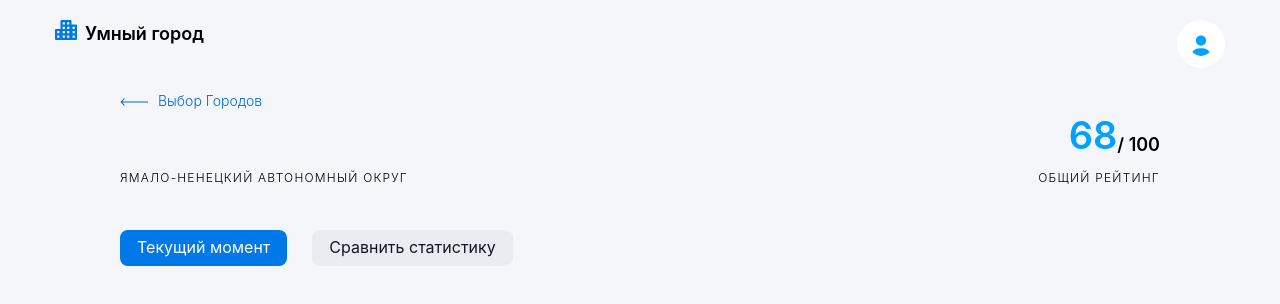
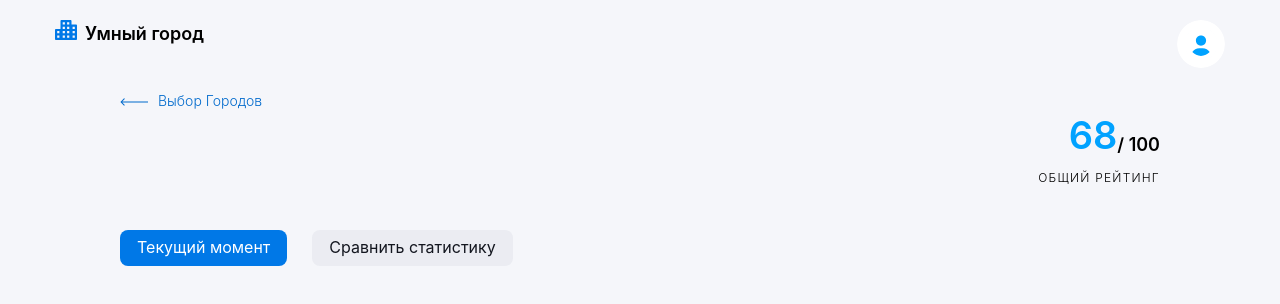
Before and after one commit to LuKas-03/smart_city_forc, a React (Create React App) app in the folder city69_frontend/: page /city/1 in a window 1280 px wide. Shown: the top 304 px of the page. Built offline with nearby package versions, Linux system fonts and the light colour scheme.

Commit message:
front corretcs

```diff
--- a/city69_frontend/src/pages/CityPage.js
+++ b/city69_frontend/src/pages/CityPage.js
@@ -41,7 +41,7 @@ const CityPage = (props) => {
         </DisplayRowSB>
 
         <DisplayRowSB style = {{ margin: '10px 0 44px 0' }}>
-            <Header5>ямало-ненецкий автономный округ</Header5>
+            <Header5> </Header5>
             <Header5>общий рейтинг</Header5>
         </DisplayRowSB>
             <ButtonSelector>
--- a/city69_frontend/src/pages/ParametrOfCityPage.js
+++ b/city69_frontend/src/pages/ParametrOfCityPage.js
@@ -113,7 +113,7 @@ const ParametrOfCityPage = (props) => {
             </DisplayRowSB>
 
             <DisplayRowSB style = {{ margin: '10px 0 44px 0' }}>
-                <Header5>ямало-ненецкий автономный округ</Header5>
+                <Header5> </Header5>
                 <Header5>рейтинг пространства</Header5>
             </DisplayRowSB>
             <DisplayRowSB>
```
